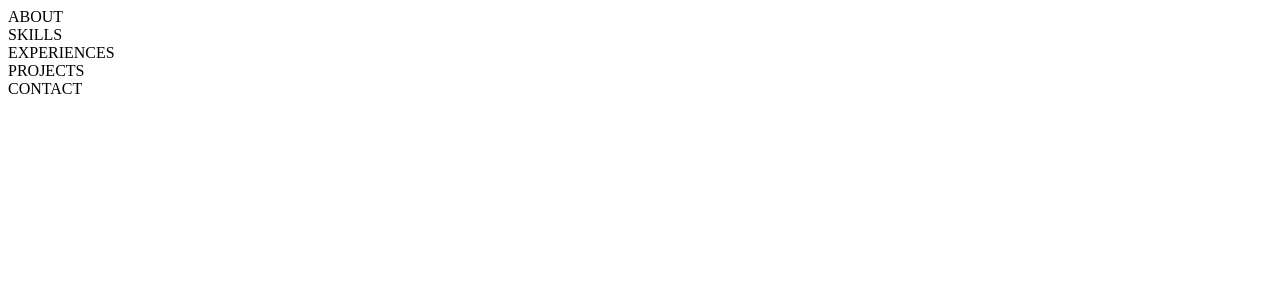
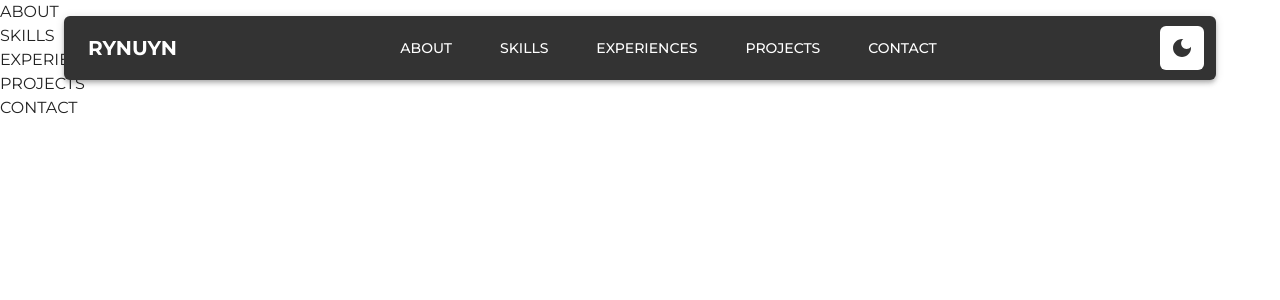
Before and after one commit to RyanGitWing/MinimalPortfolio, a React (Vite) app: page / in a window 1280 px wide. Shown: the top 300 px of the page. Built offline with nearby package versions, Linux system fonts and the light colour scheme; the HTML template or start-up script is replaced by a standard one.

Commit message:
Nav + Toggle

```diff
--- a/src/App.jsx
+++ b/src/App.jsx
@@ -4,7 +4,7 @@ import Projects from "./components/Projects";
 import Contact from "./components/Contact";
 import Experiences from "./components/Experiences";
 import Skills from "./components/Skills";
-// import Navbar from "./components/Navbar";
+import Navbar from "./components/Navbar";
 // import Footer from "./components/Footer";
 import { ThemeProvider } from "./components/ThemeContext";
 
@@ -12,7 +12,7 @@ function App() {
   return (
     <div>
       <ThemeProvider>
-      {/* <Navbar /> */}
+      <Navbar />
       <div id="about">
         <About />
       </div>
--- /dev/null
+++ b/src/components/ModeToggle.jsx
@@ -0,0 +1,25 @@
+import React from "react";
+import { CssBaseline, Box, IconButton } from "@mui/material";
+import { useThemeContext } from "./ThemeContext";
+import LightModeIcon from "@mui/icons-material/LightMode";
+import DarkModeIcon from "@mui/icons-material/DarkMode";
+
+function ModeToggle() {
+  const { theme, toggleTheme } = useThemeContext();
+
+  return (
+    <div>
+      <Box display="flex" justifyContent="right">
+        <CssBaseline />
+        <IconButton
+          sx={{ backgroundColor: "primary.background", p: "10px", "&:hover": { backgroundColor: theme === "light" ? '#355b70' : '#e9c46b' }, borderRadius: '6px !important' }}
+          onClick={toggleTheme}
+        >
+          {theme === "light" ? <DarkModeIcon sx={{color:"secondary.background"}}/> : <LightModeIcon />}
+        </IconButton>
+      </Box>
+    </div>
+  );
+}
+
+export default ModeToggle;
--- /dev/null
+++ b/src/components/Navbar.jsx
@@ -0,0 +1,95 @@
+import React, {useState, useEffect} from "react";
+import {
+  AppBar,
+  Typography,
+  Box,
+  Toolbar,
+  Button,
+  CssBaseline,
+} from "@mui/material";
+import { Link } from "react-scroll";
+import ModeToggle from "./ModeToggle";
+
+const Navbar = () => {
+  const pages = ["About", "Skills", "Experiences", "Projects", "Contact"];
+
+  const [offset, setOffset] = useState(-150);
+
+  // Update offset based on screen width
+  useEffect(() => {
+    const handleResize = () => {
+      // Set your responsive breakpoints and corresponding offsets here
+      if (window.innerWidth < 768) {
+        setOffset(-80); // Adjust the offset value for small screens
+      } else {
+        setOffset(-150); // Default offset for larger screens
+      }
+    };
+
+    // Call handleResize on initial load and whenever window is resized
+    handleResize();
+    window.addEventListener('resize', handleResize);
+    return () => window.removeEventListener('resize', handleResize);
+  }, []);
+
+
+  return (
+    <AppBar
+      position="fixed"
+      sx={{
+        backgroundColor: "secondary.background",
+        borderRadius: "6px",
+        width: "90%",
+        left: "50%",
+        transform: "translateX(-50%)",
+        mt: 2,
+      }}
+    >
+      <Toolbar
+        sx={{
+          justifyContent: "space-between",
+          alignItems: "center",
+          pr: "12px !important",
+        }}
+      >
+        <CssBaseline />
+        <Typography
+          variant="h6"
+          sx={{ fontWeight: "bold", textTransform: "uppercase" }}
+          color="secondary.main"
+        >
+          rynuyn
+        </Typography>
+        <Box sx={{ display: "flex", gap: 4 }}>
+          {pages.map((page) => (
+            <Link
+              key={page}
+              to={page.toLowerCase()}
+              smooth={true}
+              duration={500}
+              spy={true}
+              exact="true"
+              offset={offset}
+            >
+              <Button
+                sx={{
+                  color: "secondary.main",
+                  "&:hover": {
+                    color: "accent.background",
+                    backgroundColor: "accent.main",
+                  },
+                }}
+              >
+                {page}
+              </Button>
+            </Link>
+          ))}
+        </Box>
+
+        <ModeToggle />
+      </Toolbar>
+    </AppBar>
+  );
+};
+
+export default Navbar;
```
